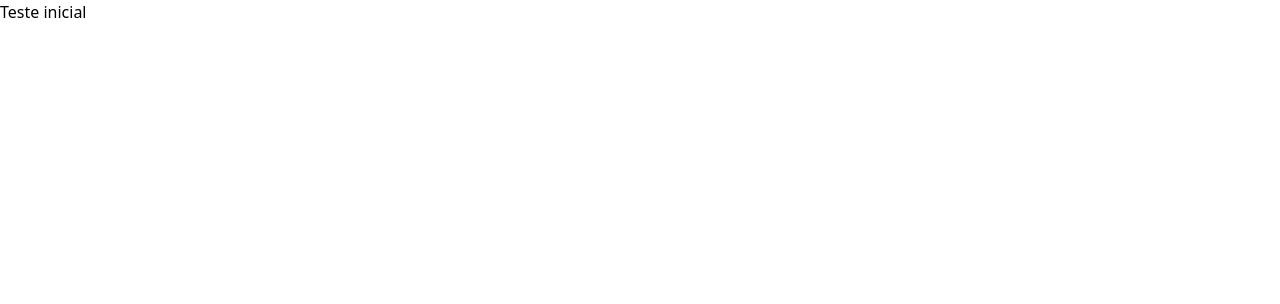
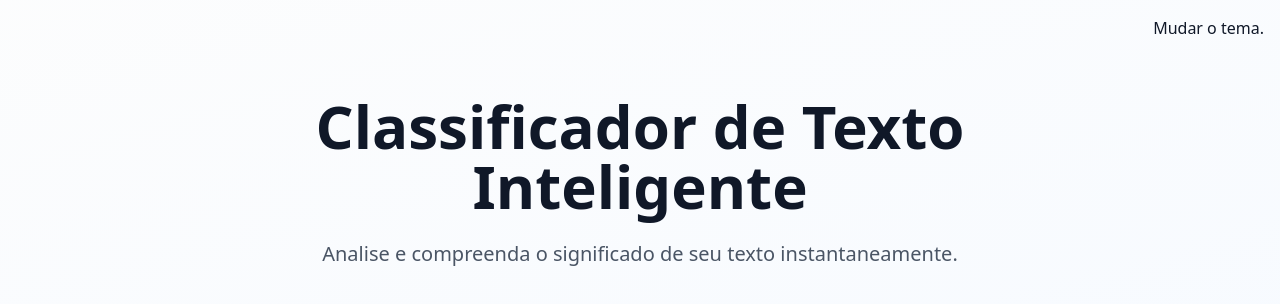
Before and after one commit to Marlonalvss/Projeto-EMAIL, a Vue app in the folder Frontend/: page / in a window 1280 px wide. Shown: the top 304 px of the page. Built offline with nearby package versions, Linux system fonts and the light colour scheme.

Commit message:
feat: adicionar Hero Section

```diff
--- a/Frontend/src/App.vue
+++ b/Frontend/src/App.vue
@@ -1,10 +1,18 @@
 <script setup lang="ts">
+import Classifier from './components/Classifier.vue';
+import ExamplesSection from './components/ExamplesSection.vue';
+import HeroSection from './components/HeroSection.vue';
+import InfoSection from './components/InfoSection.vue';
+
 
 </script>
 
 <template>
-  <div>
-   <h1>Teste inicial</h1>
+ <div className="min-h-screen bg-background">
+      <HeroSection/>
+      <Classifier/>
+      <ExamplesSection/>
+      <InfoSection/>
   </div>
 </template>
 
--- /dev/null
+++ b/Frontend/src/components/Classifier.vue
@@ -0,0 +1,8 @@
+<script lang="ts" setup>
+</script>
+
+<template>
+
+</template>
+
+<style scoped></style>
--- /dev/null
+++ b/Frontend/src/components/ExamplesSection.vue
@@ -0,0 +1,7 @@
+<script lang="ts" setup>
+</script>
+
+<template>
+</template>
+
+<style scoped></style>
--- /dev/null
+++ b/Frontend/src/components/HeroSection.vue
@@ -0,0 +1,23 @@
+<script lang="ts" setup>
+</script>
+
+<template>
+  <section className="relative overflow-hidden bg-white dark:bg-gray-900 transition-colors duration-500">
+    <div className="absolute inset-0 bg-gradient-to-br from-gray-50 to-blue-50 dark:from-gray-800 dark:to-gray-900 opacity-50" />
+    <div className="container relative mx-auto px-4 py-16 md:py-24">
+      <div className="absolute top-4 right-4 text-gray-900 dark:text-gray-100">
+        Mudar o tema.
+      </div>
+      <div className="mx-auto max-w-3xl text-center">
+        <h1 className="mb-6 text-4xl font-bold text-gray-900 dark:text-gray-100 md:text-6xl">
+          Classificador de Texto Inteligente
+        </h1>
+        <p className="text-lg text-gray-600 dark:text-gray-400 md:text-xl">
+          Analise e compreenda o significado de seu texto instantaneamente.
+        </p>
+      </div>
+    </div>
+  </section>
+</template>
+
+<style scoped></style>
--- /dev/null
+++ b/Frontend/src/components/InfoSection.vue
@@ -0,0 +1,7 @@
+<script lang="ts" setup>
+</script>
+
+<template>
+</template>
+
+<style scoped></style>
```
